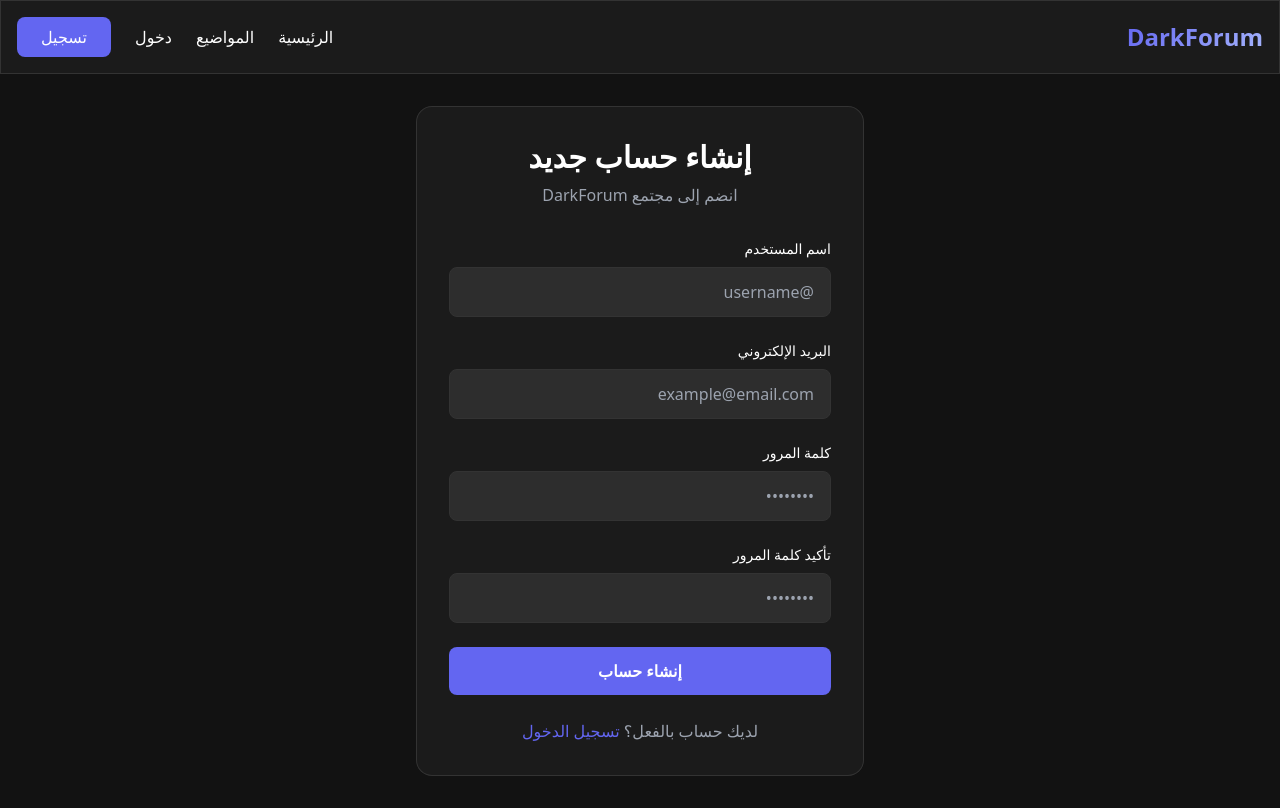
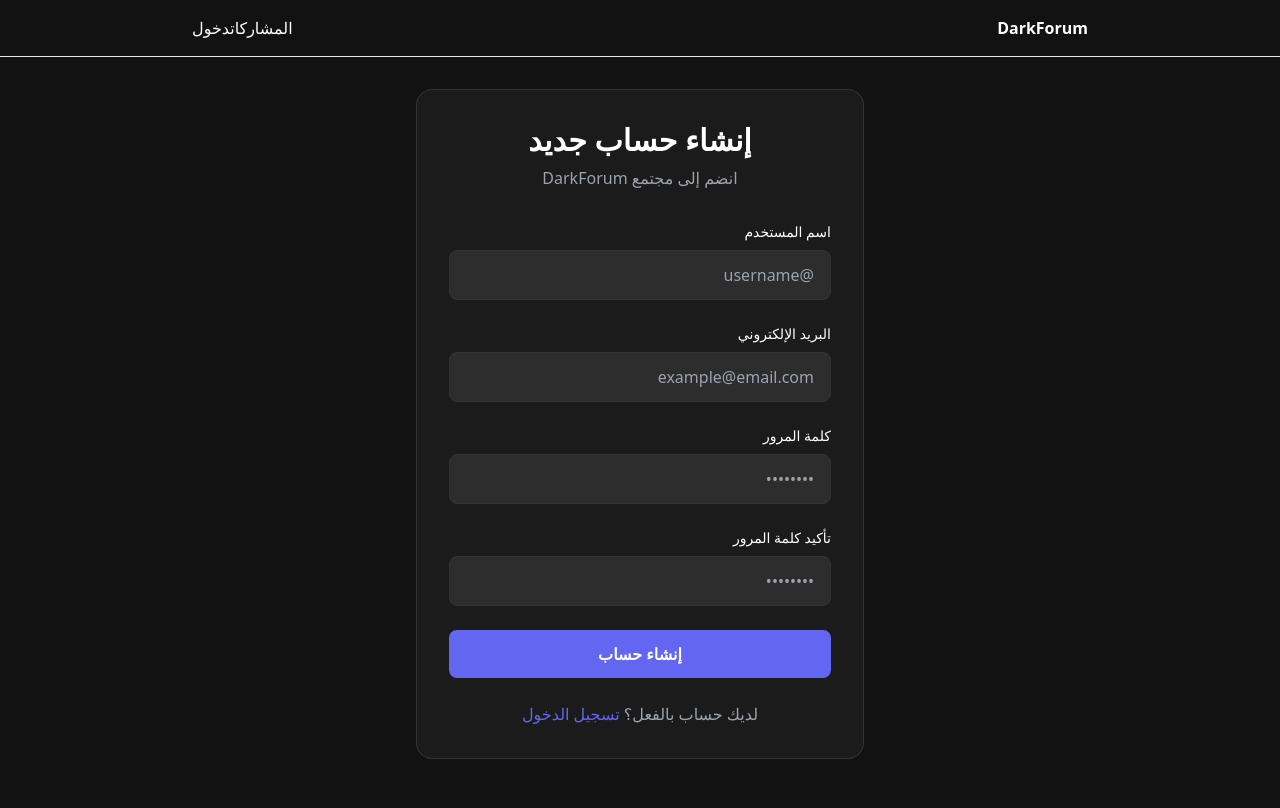
Before and after one commit to diush9e/DarkForum, a Next.js app: page /auth/register in a window 1280 px wide. Built offline with nearby package versions, Linux system fonts and the light colour scheme; no server answers.

Commit message:
add missing components

```diff
--- /dev/null
+++ b/src/components/Navbar.tsx
@@ -0,0 +1,13 @@
+export default function Navbar() {
+  return (
+    <nav className="p-4 border-b">
+      <div className="max-w-4xl mx-auto flex justify-between">
+        <a href="/" className="font-bold">DarkForum</a>
+        <div className="space-x-4">
+          <a href="/posts">المشاركات</a>
+          <a href="/login">دخول</a>
+        </div>
+      </div>
+    </nav>
+  );
+}
--- /dev/null
+++ b/src/lib/utils.ts
@@ -0,0 +1,3 @@
+export function formatDate(date: Date): string {
+  return new Date(date).toLocaleDateString('ar-EG');
+}
```
Also changed, not shown: src/components/PostCard.tsx (added, +8 -0 lines), src/components/Sidebar.tsx (added, +11 -0 lines).
